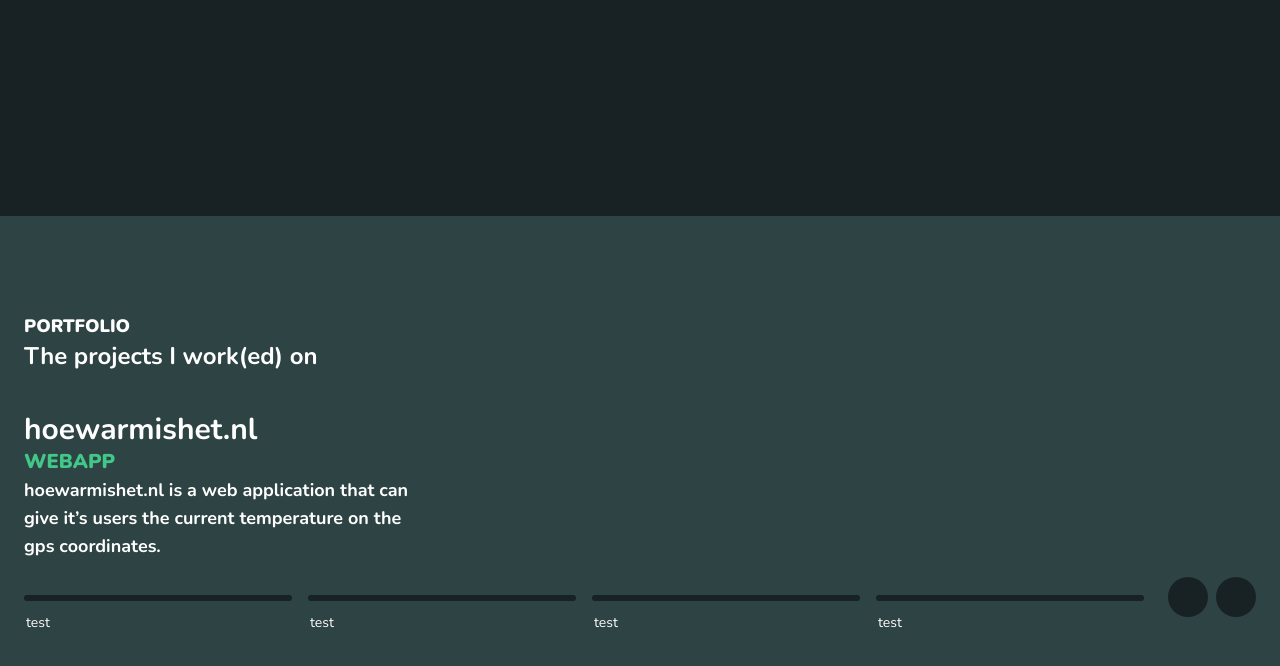
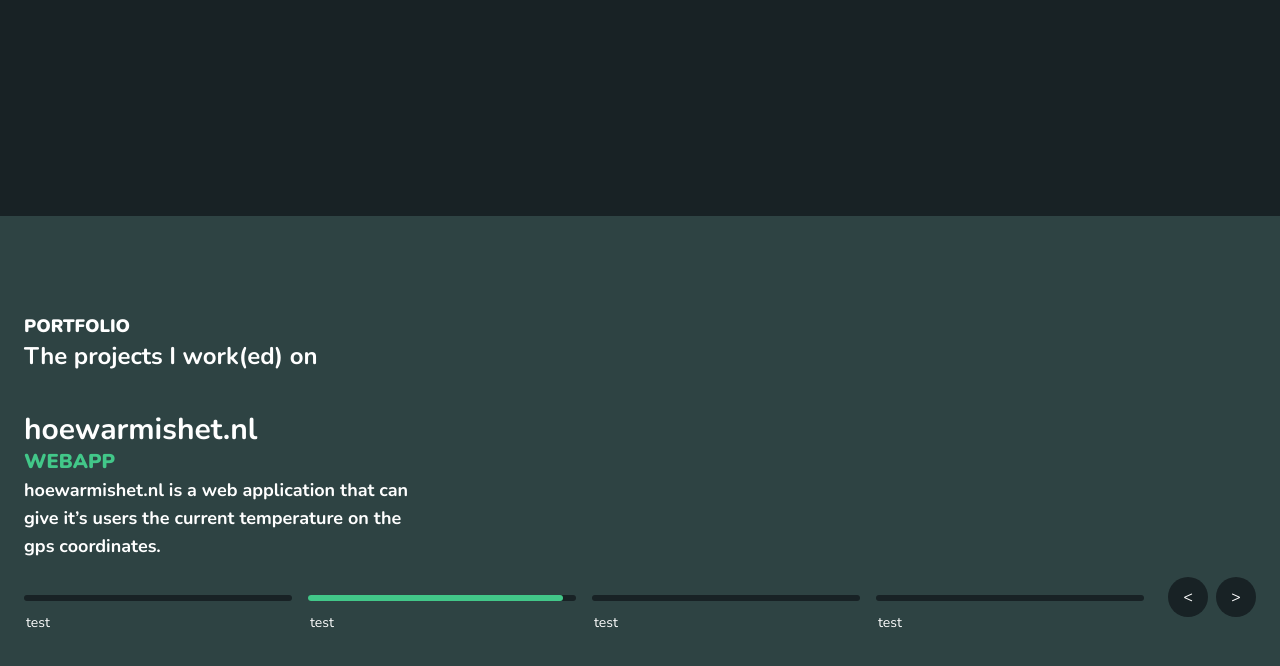
Before and after one commit to TLaMars/Portfolio-v2, a Gatsby site: page / in a window 1280 px wide. Shown: the part 584-1250 px from the top of the page. Built offline with nearby package versions, Linux system fonts and the light colour scheme; Gatsby itself is replaced by a stand-in of ours.

Commit message:
Made some changes to the carousel

```diff
--- /dev/null
+++ b/src/components/carousel/carousel.js
@@ -0,0 +1,33 @@
+import React from 'react';
+import * as style from './carousel.module.scss';
+
+export default function Carousel() {
+    return (
+        <div className={style.carousel}>
+            <div className={style.carousel__item}>
+                <button className={style.carousel__item__button}>
+                    <span className={style.carousel__item__line}></span>
+                    <span className={style.carousel__item__title}>test</span>
+                </button>
+                <button className={style.carousel__item__button}>
+                    <span className={style.carousel__item__line}>
+                        <span className={style.carousel__item__line__progress} style={{ width: '95%' }}></span>
+                    </span>
+                    <span className={style.carousel__item__title}>test</span>
+                </button>
+                <button className={style.carousel__item__button}>
+                    <span className={style.carousel__item__line}></span>
+                    <span className={style.carousel__item__title}>test</span>
+                </button>
+                <button className={style.carousel__item__button}>
+                    <span className={style.carousel__item__line}></span>
+                    <span className={style.carousel__item__title}>test</span>
+                </button>
+            </div>
+            <div className={style.carousel__navigate}>
+                <button className={style.carousel__navigate__button}>{'<'}</button>
+                <button className={style.carousel__navigate__button}>{'>'}</button>
+            </div>
+        </div>
+    )
+}
--- /dev/null
+++ b/src/components/carousel/carousel.module.scss
@@ -0,0 +1,74 @@
+@import '../../assets/scss/variables.scss';
+
+.carousel {
+    min-width: 100%;
+    display: flex;
+    flex-direction: row;
+
+    &__item {
+        width: 100%;
+        padding-top: 35px;
+        display: flex;
+        flex-direction: row;
+
+        &__button {
+            width: 100%;
+            text-align: left;
+            @apply mx-2;
+        }
+
+        &__line {
+            min-width: 100%;
+            height: 6px;
+            background: $bgPrimaryColor;
+            @apply rounded-full;
+
+            &__progress {
+                height: 100%;
+                background: $primaryColor;
+
+                @apply rounded-full;
+            }
+        }
+
+        &__title {
+            min-width: 100%;
+            @apply text-sm;
+            @apply mt-3;
+            @apply ml-0.5;
+        }
+
+        span {
+            display: block;
+            width: 100%;
+        }
+
+        button:first-child {
+            @apply ml-0;
+        }
+
+        button:last-child {
+            @apply mr-0;
+        }
+    }
+
+    &__navigate {
+        display: flex;
+        flex-direction: row;
+        align-items: center;
+        justify-content: center;
+
+        &__button {
+            height: 40px;
+            width: 40px;
+            @apply rounded-full;
+            background-color: $bgPrimaryColor;
+        }
+
+        button:first-child {
+            @apply mr-2;
+        }
+
+        @apply ml-6;
+    }
+}
--- a/src/components/portfolio/portfolio.js
+++ b/src/components/portfolio/portfolio.js
@@ -1,4 +1,5 @@
 import React from 'react';
+import Carousel from '../carousel/carousel';
 import Project from '../project/project';
 import H4 from '../text/h4';
 import H6 from '../text/h6';
@@ -12,30 +13,7 @@ export default function Portfolio() {
                 <H4>The projects I work(ed) on</H4>
 
                 <Project />
-                <div className={style.carousel}>
-                    <div className={style.carousel__item}>
-                        <button className={style.carousel__item__button}>
-                            <span className={style.carousel__item__line}></span>
-                            <span className={style.carousel__item__title}>test</span>
-                        </button>
-                        <button className={style.carousel__item__button}>
-                            <span className={style.carousel__item__line}></span>
-                            <span className={style.carousel__item__title}>test</span>
-                        </button>
-                        <button className={style.carousel__item__button}>
-                            <span className={style.carousel__item__line}></span>
-                            <span className={style.carousel__item__title}>test</span>
-                        </button>
-                        <button className={style.carousel__item__button}>
-                            <span className={style.carousel__item__line}></span>
-                            <span className={style.carousel__item__title}>test</span>
-                        </button>
-                    </div>
-                    <div className={style.carousel__navigate}>
-                        <button className={style.carousel__navigate__button}></button>
-                        <button className={style.carousel__navigate__button}></button>
-                    </div>
-                </div>
+                <Carousel />
             </div>
         </div>
     );
--- a/src/components/portfolio/portfolio.module.scss
+++ b/src/components/portfolio/portfolio.module.scss
@@ -18,66 +18,3 @@
         @apply font-black;
     }
 }
-
-.carousel {
-    min-width: 100%;
-    display: flex;
-    flex-direction: row;
-
-    &__item {
-        width: 100%;
-        padding-top: 35px;
-        display: flex;
-        flex-direction: row;
-
-        &__button {
-            width: 100%;
-            text-align: left;
-            @apply mx-2;
-        }
-
-        &__line {
-            min-width: 100%;
-            height: 6px;
-            display: block;
-            background: $bgPrimaryColor;
-            @apply rounded-full;
-        }
-
-        &__title {
-            display: block;
-            min-width: 100%;
-            @apply text-sm;
-            @apply mt-3;
-            @apply ml-0.5;
-        }
-
-        button:first-child {
-            @apply ml-0;
-        }
-
-        button:last-child {
-            @apply mr-0;
-        }
-    }
-
-    &__navigate {
-        display: flex;
-        flex-direction: row;
-        align-items: center;
-        justify-content: center;
-
-        &__button {
-            height: 40px;
-            width: 40px;
-            @apply rounded-full;
-            background-color: $bgPrimaryColor;
-        }
-
-        button:first-child {
-            @apply mr-2;
-        }
-
-        @apply ml-6;
-    }
-}
```
